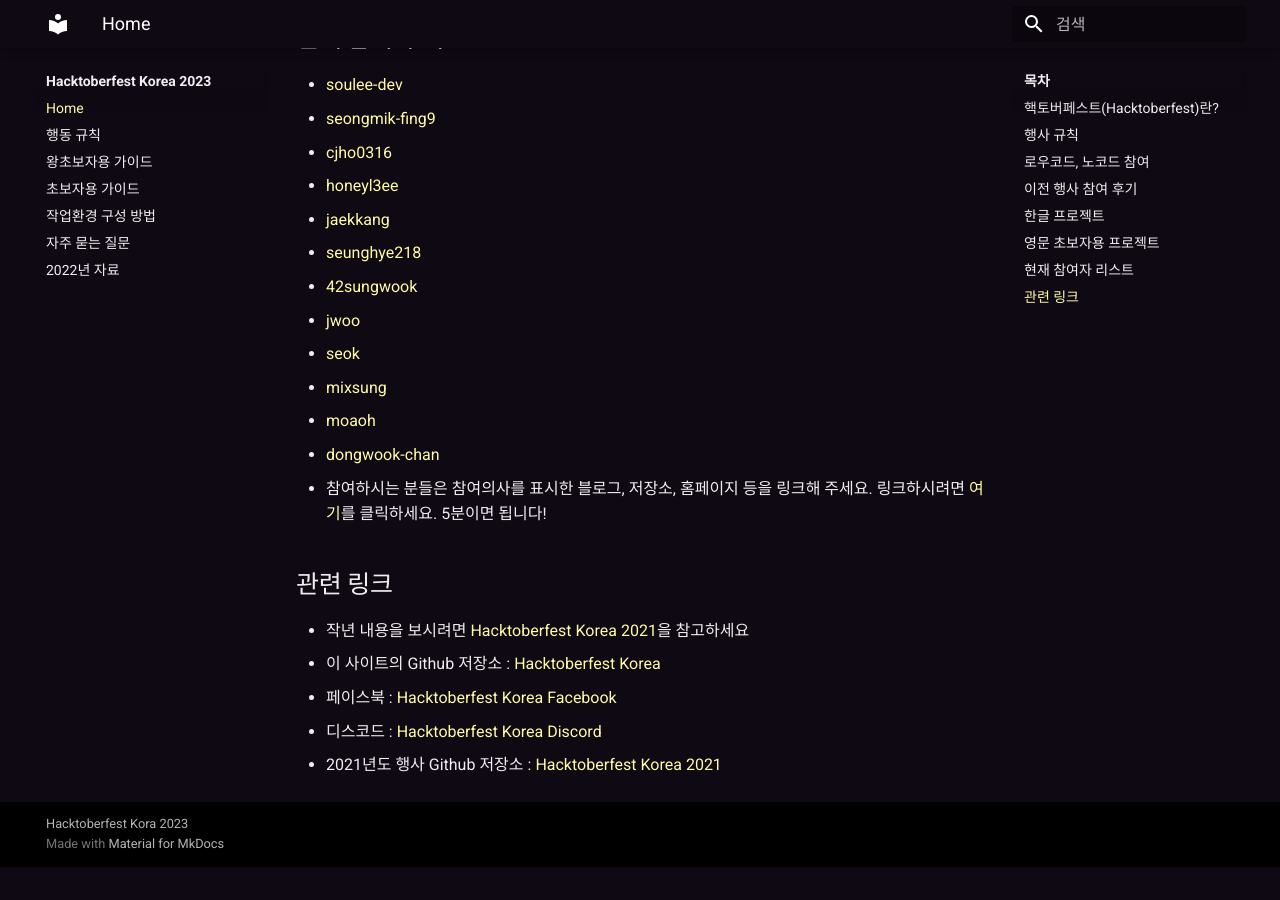
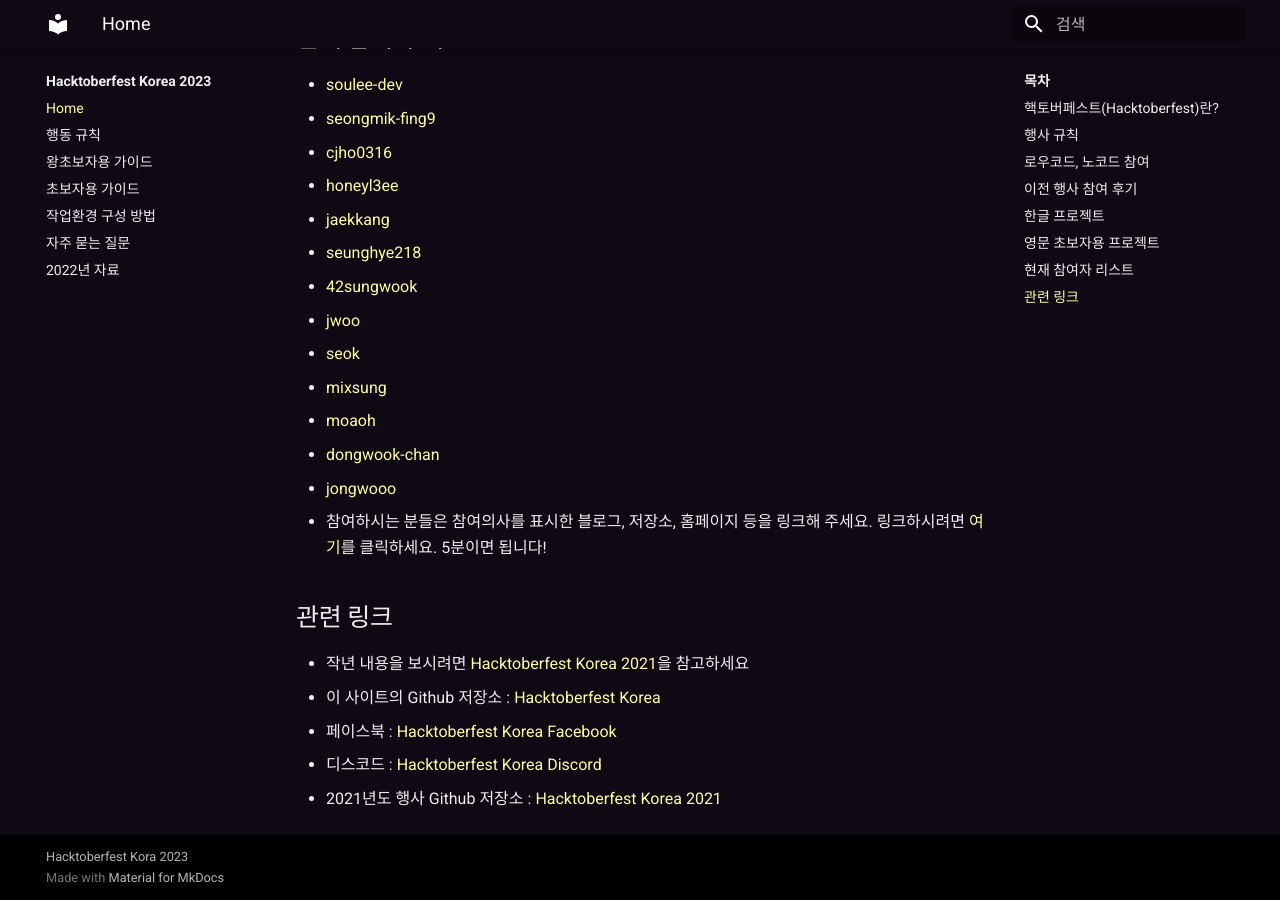
Before and after one commit to hacktoberfestkorea/hacktoberfestkorea, an MkDocs documentation site: the page built from docs/index.md, in a window 1280 px wide and 900 px high, scrolled down 4067 px. Built offline with MkDocs 1.6.1 and Material for MkDocs 9.7.7, drawn with Linux system fonts in a browser that asks for light colours; before the commit the page ends 4934 px from its top, so only the background shows below that.

Commit message:
Add jongwooo to Contributors list

```diff
--- a/docs/index.md
+++ b/docs/index.md
@@ -110,6 +110,7 @@
 - [mixsung](https://github.com/mixsung)
 - [moaoh](https://github.com/moaoh)
 - [dongwook-chan](https://github.com/dongwook-chan)
+- [jongwooo](https://github.com/jongwooo)
 - 참여하시는 분들은 참여의사를 표시한 블로그, 저장소, 홈페이지 등을 링크해 주세요. 링크하시려면 [여기](https://github.com/phg98/hacktoberfestkorea/edit/master/docs/index.md)를 클릭하세요. 5분이면 됩니다!
 
 ## 관련 링크 {#associated-link}
```
